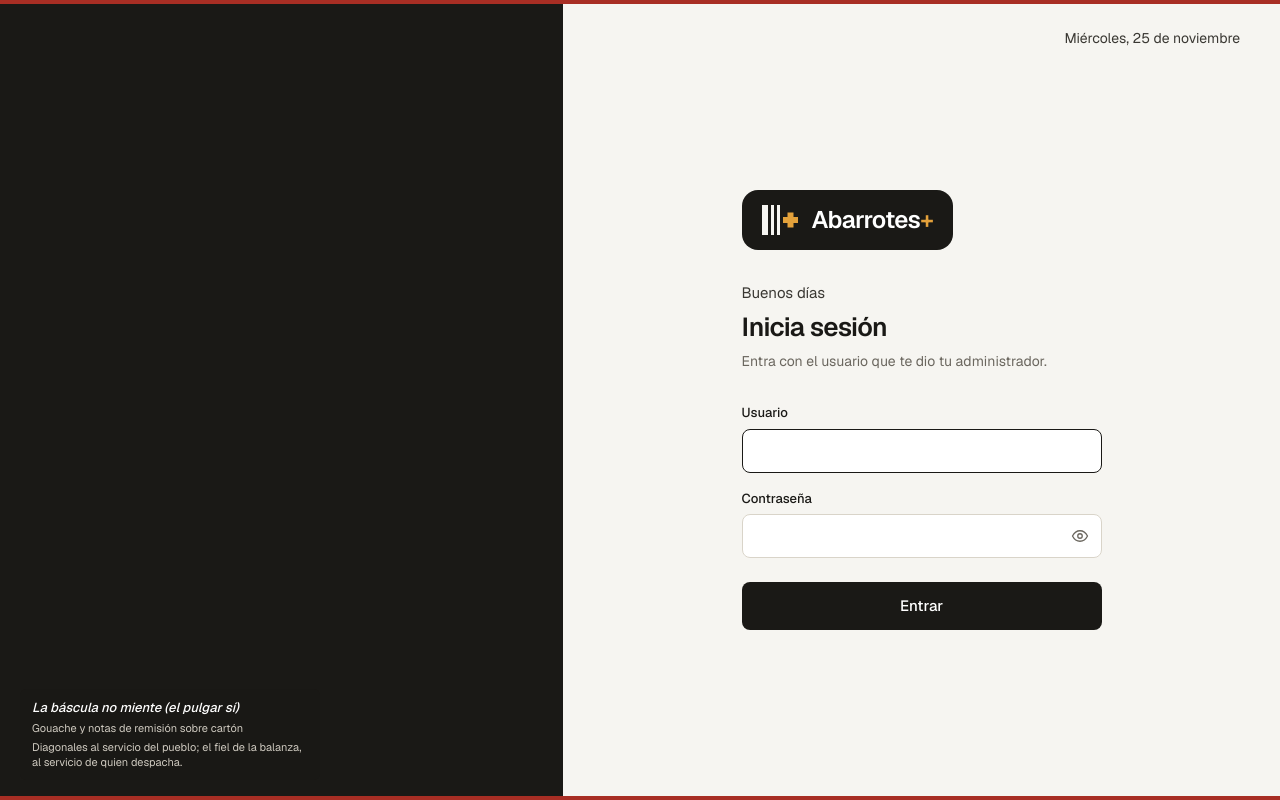
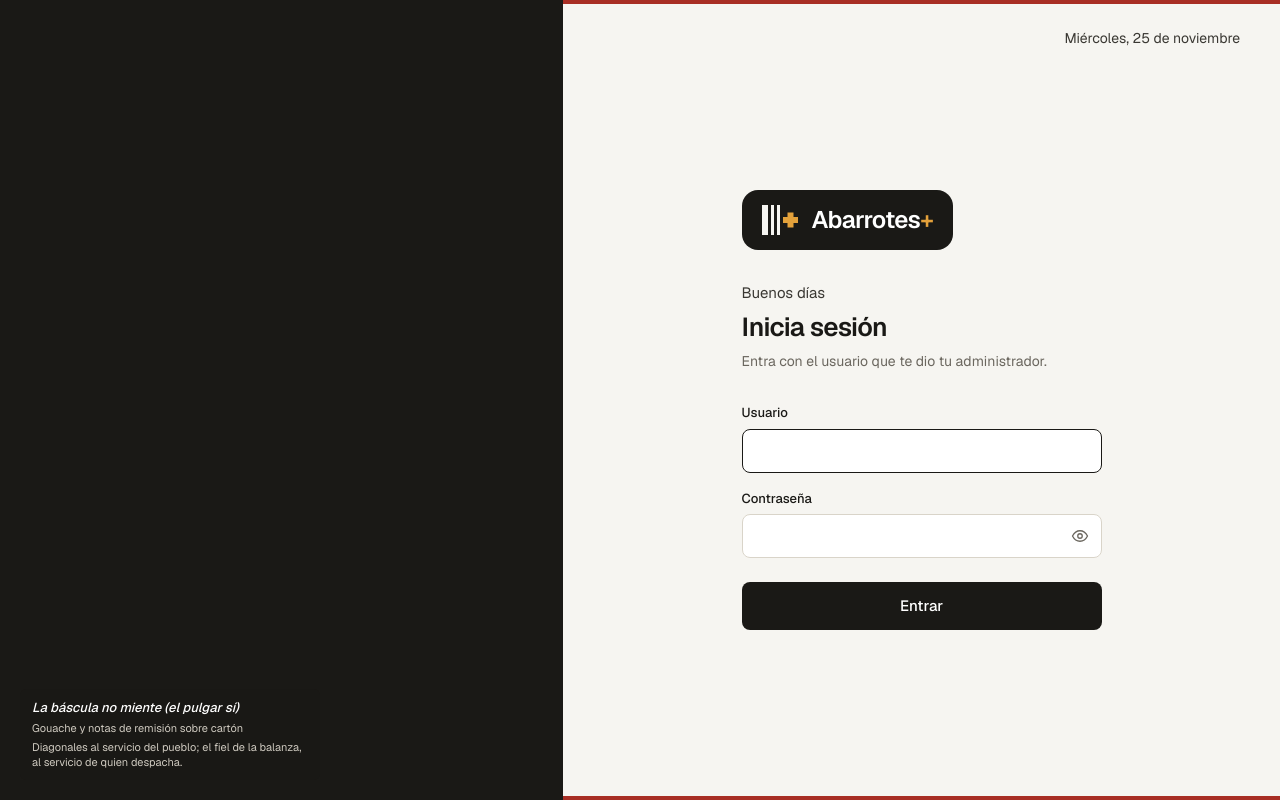
Before and after one commit to notNorthStar/Abarrotes-, a React (Vite) app in the folder apps/web/: page /login in a window 1280 px wide. Built offline with nearby package versions, Linux system fonts and the light colour scheme.

Commit message:
feat(login): líneas de acento solo del lado del formulario [T-35]
Co-Authored-By: Claude Opus 5.5 <noreply@anthropic.com>

```diff
--- a/apps/web/src/pages/Login.tsx
+++ b/apps/web/src/pages/Login.tsx
@@ -42,12 +42,12 @@ export function Login() {
   const fecha = new Date().toLocaleDateString('es-MX', { weekday: 'long', day: 'numeric', month: 'long' })
 
   return (
-    <div className="relative flex min-h-screen bg-papel text-tinta">
-      <LineaAcento color={obra.acento} className="top-0" />
-      <LineaAcento color={obra.acento} className="bottom-0" />
+    <div className="flex min-h-screen bg-papel text-tinta">
       <GaleriaLogin obra={obra} />
 
-      <main className="flex flex-1 flex-col px-6 py-7 lg:px-10">
+      <main className="relative flex flex-1 flex-col px-6 py-7 lg:px-10">
+        <LineaAcento color={obra.acento} className="top-0" />
+        <LineaAcento color={obra.acento} className="bottom-0" />
         <p className="self-end text-sm text-grafito first-letter:uppercase">{fecha}</p>
 
         <div className="m-auto flex w-full max-w-[360px] flex-col gap-8 py-8">
@@ -114,13 +114,13 @@ export function Login() {
   )
 }
 
-/** Línea en el borde de la pantalla con el color de la obra en exhibición. */
+/** Línea en el borde del lado del formulario, con el color de la obra en exhibición. */
 function LineaAcento({ color, className }: { color: string; className: string }) {
   return (
     <span
       aria-hidden="true"
       style={{ backgroundColor: color }}
-      className={`absolute inset-x-0 z-10 h-1 transition-colors duration-1000 ${className}`}
+      className={`absolute inset-x-0 h-1 transition-colors duration-1000 ${className}`}
     />
   )
 }
```
Also changed, not shown: 1 other file (tests, documents, lock files or other folders).
